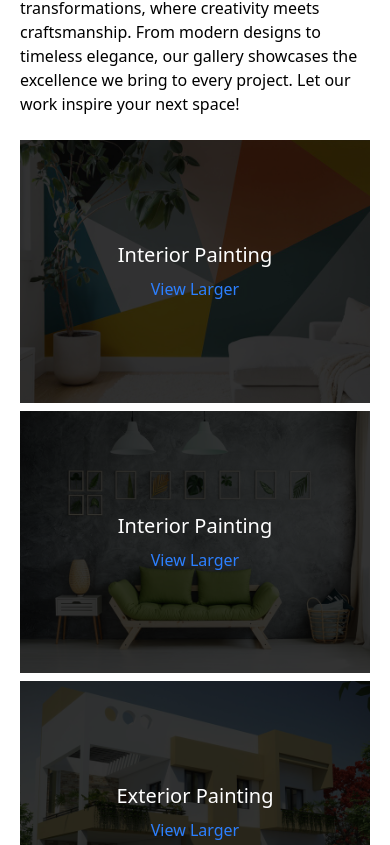
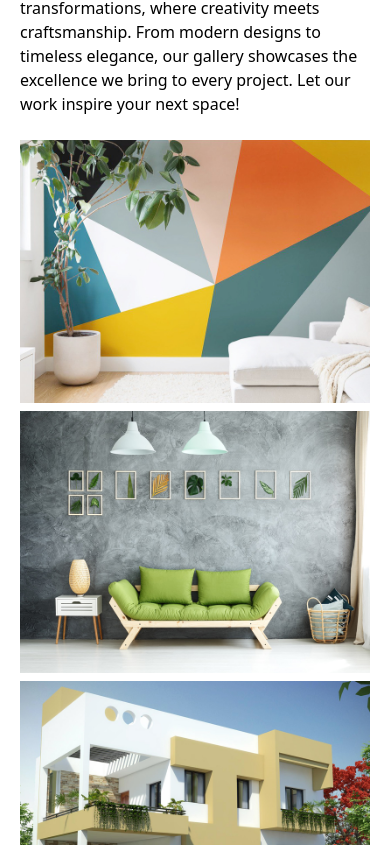
Before and after one commit to rakeshmiriyala/Infrastructure_Website, a React (Vite) app: page / in a window 390 px wide. Shown: the part 10959-11804 px from the top of the page. Built offline with nearby package versions, Linux system fonts and the light colour scheme.

Commit message:
fourteen

```diff
--- a/src/Components/Gallery.jsx
+++ b/src/Components/Gallery.jsx
@@ -67,9 +67,7 @@ function Gallery() {
               onClick={() => openModal(index)}
             />
             <div
-  className="absolute inset-0 flex flex-col items-center justify-center
-  opacity-100 lg:opacity-0 lg:group-hover:opacity-100
-  bg-black bg-opacity-90 text-white transition-opacity duration-300"
+              className="absolute inset-0 flex flex-col items-center justify-center opacity-0 group-hover:opacity-100 bg-black bg-opacity-90 text-white transition-opacity duration-300"
               style={{ backgroundColor: "rgba(0, 0, 0, 0.8)" }}
             >
               <h3 className="text-xl">{image.alt}</h3>
@@ -80,7 +78,6 @@ function Gallery() {
                 View Larger
               </button>
             </div>
-
           </div>
         ))}
       </div>
@@ -100,7 +97,7 @@ function Gallery() {
             {/* Modal content */}
             <div className="flex items-center justify-between ">
               {/* Left arrow */}
-              <div className="absolute lg:left-[-250px] md:left-[-1px] sm:left-[-1px] xs:left-[-1px] text-white text-2xl hover:cursor-pointer">
+              <div className="absolute lg:left-[-250px] md:left-[-1px] sm:left-[-1px] xs:left- text-white text-2xl hover:cursor-pointer">
                 <button onClick={prevImage}>
                   <AiOutlineLeft />
                 </button>
```
Lines whose indentation alone changed are shown as unchanged.
